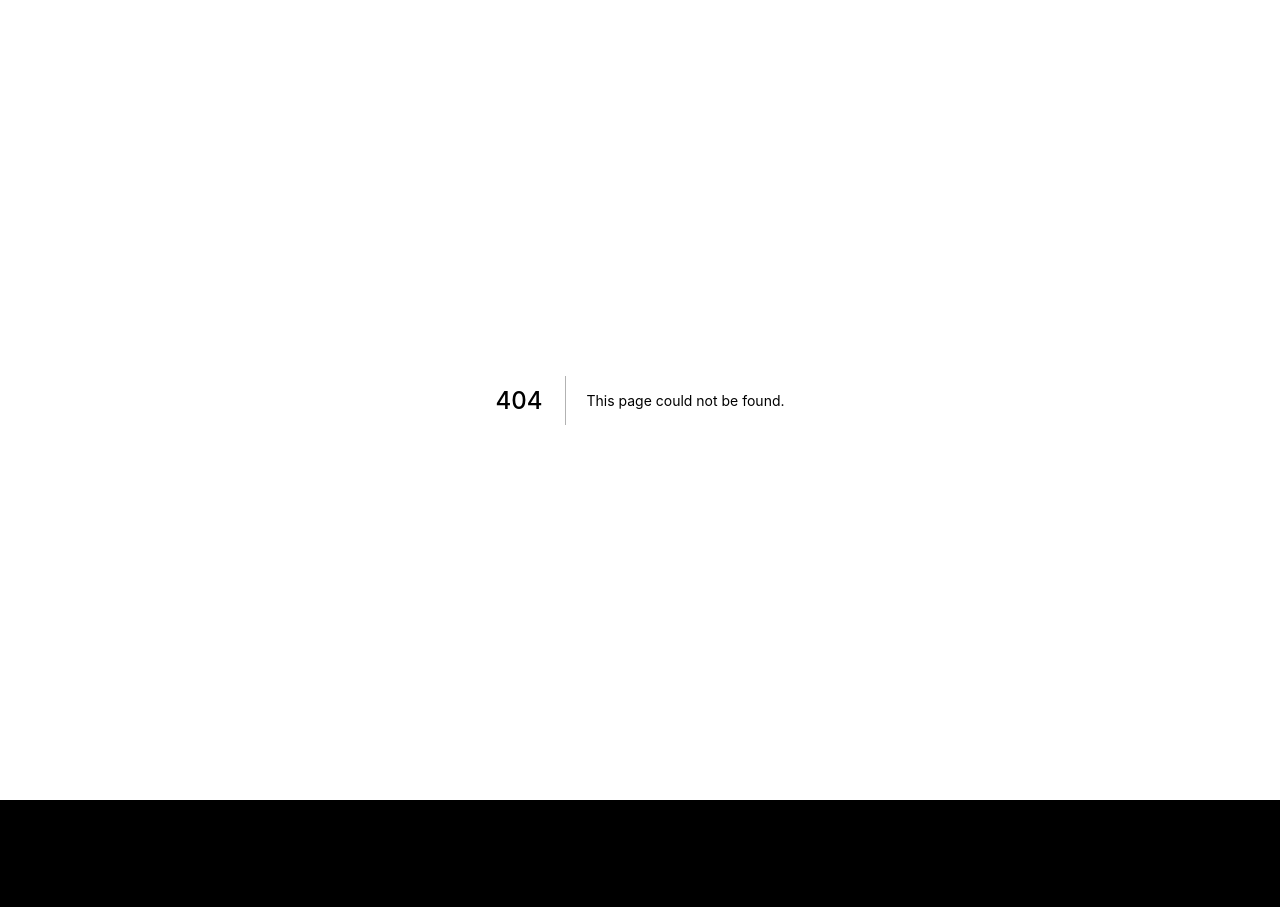
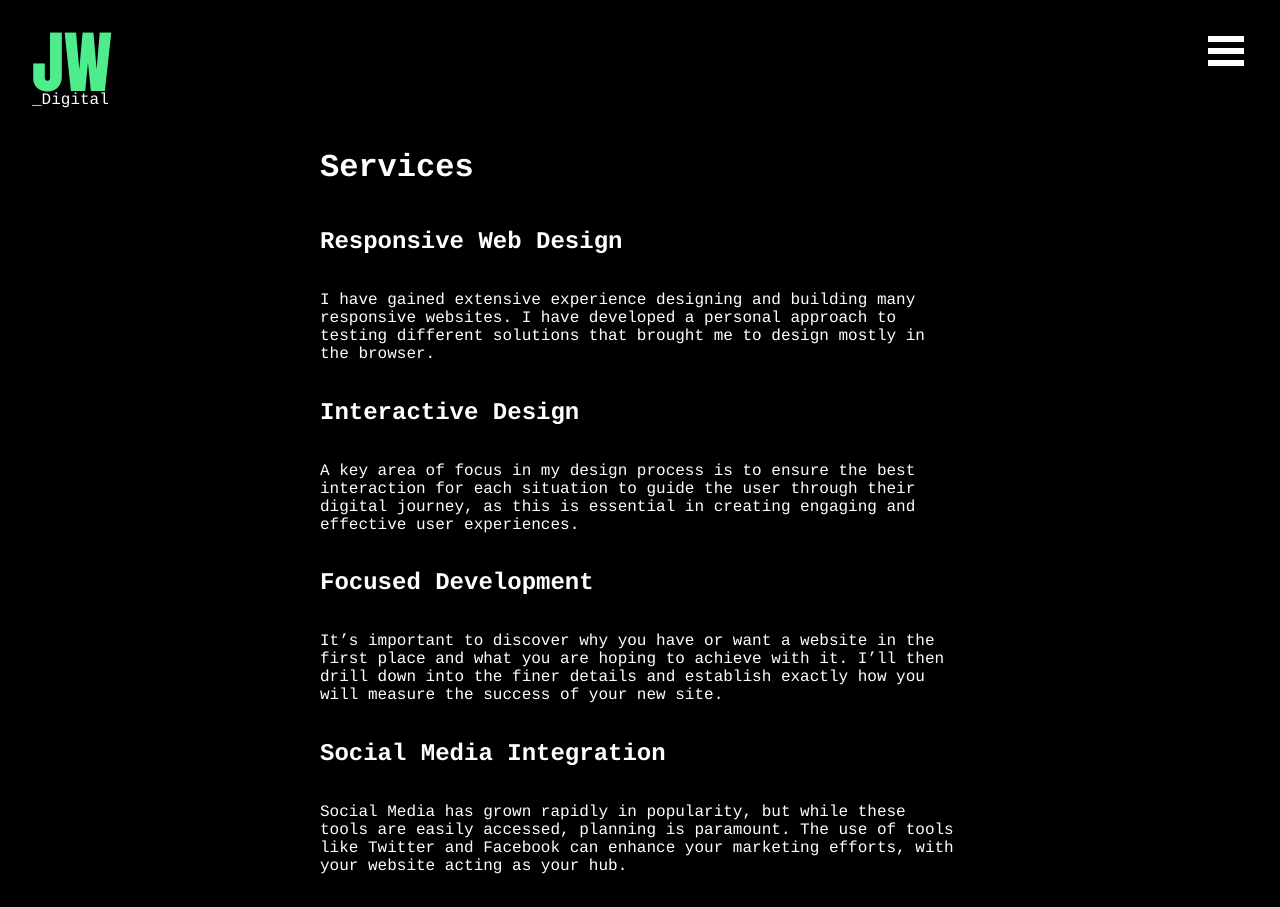
Before and after one commit to waldinho/portfolio2020, a Next.js app: page /services in a window 1280 px wide. Before the commit this address had no page. Before the commit the page ends 800 px from the top, so only its background shows below. Built offline with nearby package versions, Linux system fonts and the light colour scheme.

Commit message:
services page added.

```diff
--- a/components/Nav.js
+++ b/components/Nav.js
@@ -8,17 +8,14 @@ export default props => {
       <a className="menu-item" href="/">
         Home
       </a>
-
       <a className="menu-item" href="/about">
         About
       </a>
-
+      <a className="menu-item" href="/services">
+        Services
+      </a>
       <a className="menu-item" href="/portfolio">
         Portfolio
-      </a>
-
-      <a className="menu-item" href="/contact">
-        Contact
       </a>
       <a className="menu-item" href="/resume">
         Resume
--- /dev/null
+++ b/pages/api/services.js
@@ -0,0 +1,31 @@
+const services = [{
+        id: 1,
+        title: 'Services',
+        service: [
+            {
+                id: 1,
+                title: 'Responsive Web Design',
+                text: 'I have gained extensive experience designing and building many responsive websites. I have developed a personal approach to testing different solutions that brought me to design mostly in the browser.'
+            },
+            {
+                id: 2,
+                title: 'Interactive Design',
+                text: 'A key area of focus in my design process is to ensure the best interaction for each situation to guide the user through their digital journey, as this is essential in creating engaging and effective user experiences.'
+            },
+            {
+                id: 3,
+                title: 'Focused Development',
+                text: 'It’s important to discover why you have or want a website in the first place and what you are hoping to achieve with it. I’ll then drill down into the finer details and establish exactly how you will measure the success of your new site.'
+            },
+            {
+                id: 4,
+                title: 'Social Media Integration',
+                text: 'Social Media has grown rapidly in popularity, but while these tools are easily accessed, planning is paramount. The use of tools like Twitter and Facebook can enhance your marketing efforts, with your website acting as your hub.'
+            }
+        ]
+    }
+]
+
+export default (req, res) => {
+  res.status(200).json(services)
+}
--- /dev/null
+++ b/pages/services.js
@@ -0,0 +1,73 @@
+import useSwr from 'swr'
+import Head from 'next/head'
+import styled from 'styled-components';
+import Logo from '../components/Logo'
+import Nav from '../components/Nav'
+
+const fetcher = url => fetch(url).then(res => res.json())
+
+export default function Index() {
+  const { data, error } = useSwr('/api/services', fetcher)
+
+  if (error) return <div>Failed to load users</div>
+  if (!data) return <div>Loading...</div>
+
+  return (
+    <>
+      <Head>
+        <title>James Waller | Digital</title>
+        <link rel="icon" href="/favicon.ico" />
+        <meta name="viewport" content="width=device-width, initial-scale=1.0"/>
+      </Head>
+      <Logo />
+      <Nav />
+      {data.map(item => {
+        console.log('item: ', item)
+        return (
+          <Content>
+            <h1>{item.title}</h1>
+            {item.service.map(i => {
+              console.log('i: ', i)
+              return (
+                <>
+                    <h2>{i.title}</h2>
+                    <p>{i.text}</p>
+                </>
+              )
+            })}
+          </Content>
+        )
+      }
+      )}
+      <style jsx global>{`
+          html,
+          body {
+          padding: 0;
+          margin: 0;
+          font-family: Courier, Helvetica Neue, sans-serif;
+          background-color: #000;
+          color: #fff;
+          }
+
+          * {
+          box-sizing: border-box;
+          }
+      `}</style>
+    </>
+  )
+}
+
+const Content = styled.div`
+  display: flex;
+  flex-direction: column;
+  justify-content: center;
+  padding: 1rem 2rem;
+  @media screen and (min-width: 1025px) {
+    padding: 1rem 20rem;
+  }
+  font-family: Courier, Helvetica Neue, sans-serif;
+  h1 {
+    padding: 7rem 0 0 0;
+  }
+}
+`;
```
